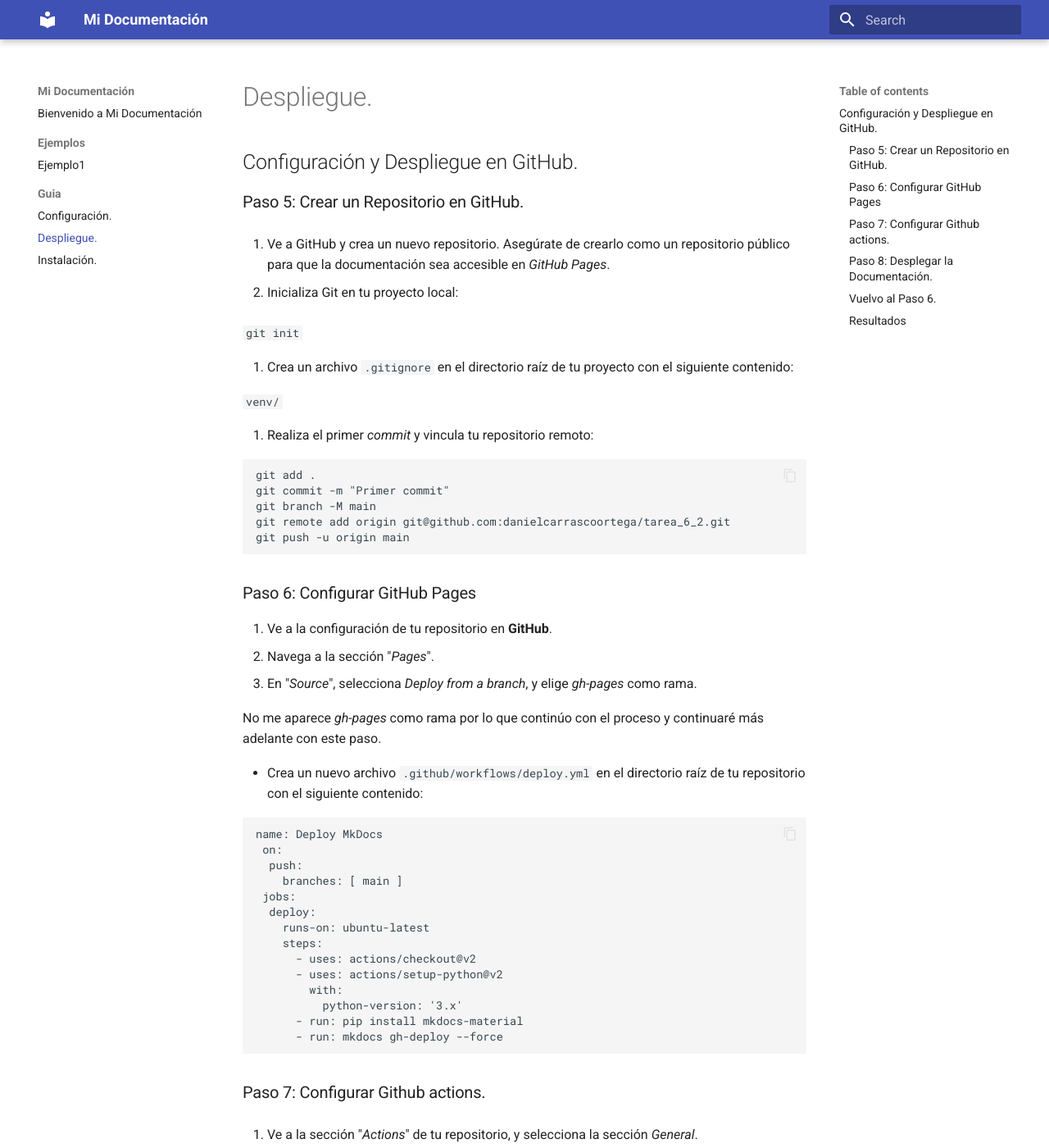
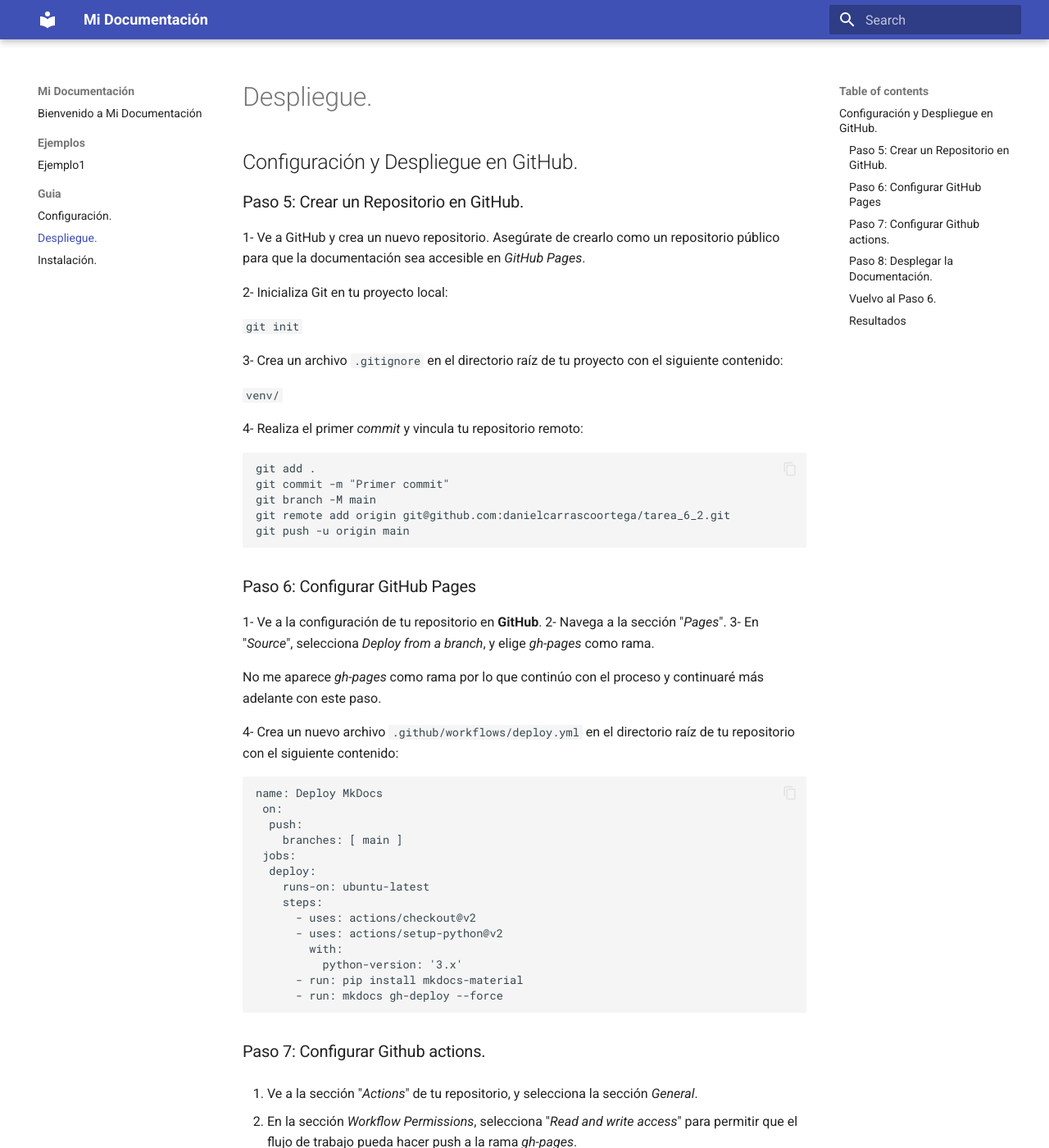
Before and after one commit to danielcarrascoortega/tarea_6_2, an MkDocs documentation site: the page built from docs/guia/despliegue.md, in a window 1280 px wide and 1400 px high. Shown: the whole window at 82% size. Built offline with MkDocs 1.6.1 and Material for MkDocs 9.7.7, drawn with Linux system fonts in a browser that asks for light colours; some of the changed text lies outside the part shown.

Commit message:
Ajustando Despliegue2

````diff
--- a/docs/guia/despliegue.md
+++ b/docs/guia/despliegue.md
@@ -4,17 +4,17 @@
 
 ### Paso 5: Crear un Repositorio en GitHub.
 
-1. Ve a GitHub y crea un nuevo repositorio. Asegúrate de crearlo como un repositorio público para que la documentación sea accesible en *GitHub Pages*.
+1- Ve a GitHub y crea un nuevo repositorio. Asegúrate de crearlo como un repositorio público para que la documentación sea accesible en *GitHub Pages*.
 
-2. Inicializa Git en tu proyecto local:
+2- Inicializa Git en tu proyecto local:
 
 `git init`
 
-3. Crea un archivo `.gitignore` en el directorio raíz de tu proyecto con el siguiente contenido:
+3- Crea un archivo `.gitignore` en el directorio raíz de tu proyecto con el siguiente contenido:
 
 `venv/`
 
-4. Realiza el primer *commit* y vincula tu repositorio remoto:
+4- Realiza el primer *commit* y vincula tu repositorio remoto:
 
 ```bash
 git add .
@@ -26,13 +26,13 @@
 
 ### Paso 6: Configurar GitHub Pages
 
-1. Ve a la configuración de tu repositorio en **GitHub**.
-2. Navega a la sección "*Pages*".
-3. En "*Source*", selecciona *Deploy from a branch*, y elige *gh-pages* como rama.
+1- Ve a la configuración de tu repositorio en **GitHub**.
+2- Navega a la sección "*Pages*".
+3- En "*Source*", selecciona *Deploy from a branch*, y elige *gh-pages* como rama.
 
 No me aparece *gh-pages* como rama por lo que continúo con el proceso y continuaré más adelante con este paso.
 
-* Crea un nuevo archivo `.github/workflows/deploy.yml` en el directorio raíz de tu repositorio con el siguiente contenido:
+4- Crea un nuevo archivo `.github/workflows/deploy.yml` en el directorio raíz de tu repositorio con el siguiente contenido:
 
 ```bash
 name: Deploy MkDocs
@@ -59,7 +59,7 @@
 
 ### Paso 8: Desplegar la Documentación.
 
-1. Haz commit de los cambios en el archivo `.github/workflows/deploy.yml` y realiza un push a la rama main:
+1- Haz commit de los cambios en el archivo `.github/workflows/deploy.yml` y realiza un push a la rama main:
 
 ```bash
  git add .
@@ -67,7 +67,7 @@
  git push origin main
 ```
 
-* Ve a la sección "*Actions*" de tu repositorio para ver el progreso del despliegue.
+2- Ve a la sección "*Actions*" de tu repositorio para ver el progreso del despliegue.
 
 ### Vuelvo al Paso 6.
 1. Ve a la configuración de tu repositorio en GitHub.
````
